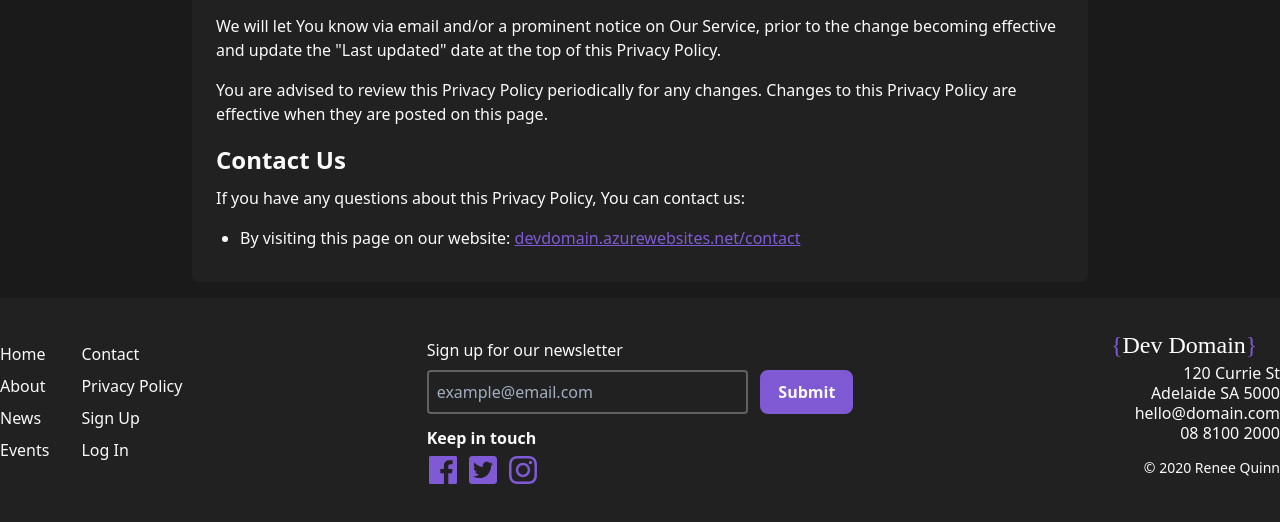
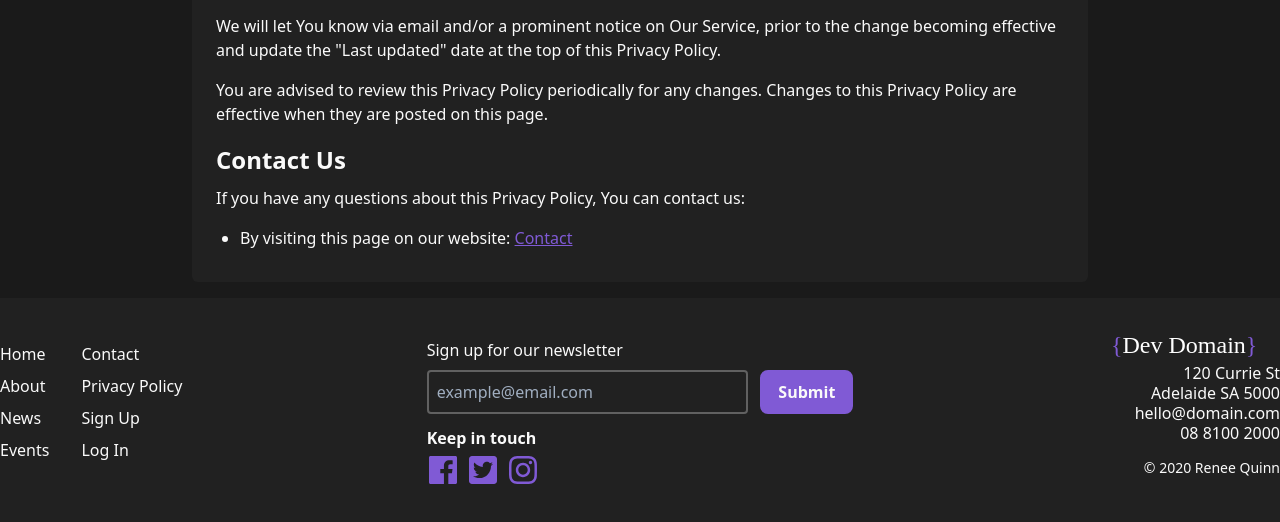
Before and after one commit to reneequinn/dev-domain, a PHP site: page /pages/privacy.php in a window 1280 px wide. Shown: the part 5503-6025 px from the top of the page. Run offline with PHP 8.4, Linux system fonts and the light colour scheme; some libraries are stand-ins or nearby versions.

Commit message:
Fixed broken links

```diff
--- a/public/index.php
+++ b/public/index.php
@@ -118,7 +118,7 @@ session_start(); ?>
             <a href="pages/contact.php">Contact</a>
           </li>
           <li>
-            <a href="./privacy.php">Privacy Policy</a>
+            <a href="pages/privacy.php">Privacy Policy</a>
           </li>
           <li>
             <a href="pages/register.php">Sign Up</a>
--- a/public/pages/privacy.php
+++ b/public/pages/privacy.php
@@ -351,9 +351,8 @@ session_start();
         <h2 class="text-2xl mb-2">Contact Us</h2>
         <p class="mb-4">If you have any questions about this Privacy Policy, You can contact us:</p>
         <ul class="mb-4 list-disc ml-6">
-          <li>By visiting this page on our website: <a href="devdomain.azurewebsites.net/contact"
-              rel="external nofollow noopener" target="_blank"
-              class="underline text-purple-600 hover:text-purple-700">devdomain.azurewebsites.net/contact</a></li>
+          <li>By visiting this page on our website: <a href="./contact.php" rel="external nofollow noopener"
+              target="_blank" class="underline text-purple-600 hover:text-purple-700">Contact</a></li>
         </ul>
       </div>
     </section>
```
